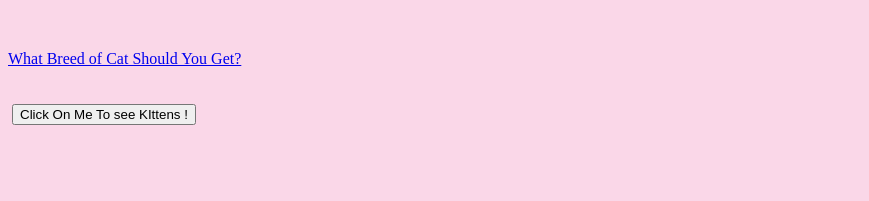
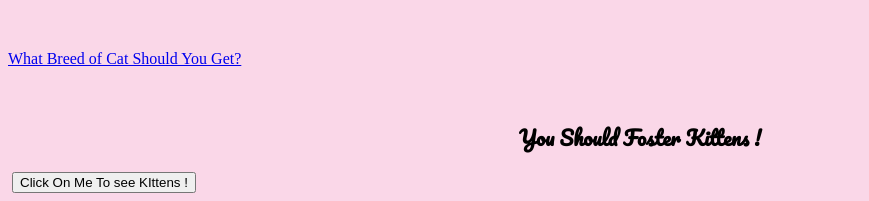
Before and after one commit to saba3956/saba3956.github.io, a plain HTML site: page index.html in a window 1280 px wide. Shown: the part 1578-1779 px from the top of the page, without its empty margins (0-869 px from the left). Before the commit the page ends 1711 px from the top, so only its background shows below. Drawn offline with Linux system fonts and the light colour scheme; a script that the page names is missing.

Commit message:
Update index.html

```diff
--- a/index.html
+++ b/index.html
@@ -53,6 +53,8 @@ body{
 <br>
 <br>
 <br>
+ <h2><center>You Should Foster Kittens !</center></h2>
+
 
 
 <img id="banana">
```
